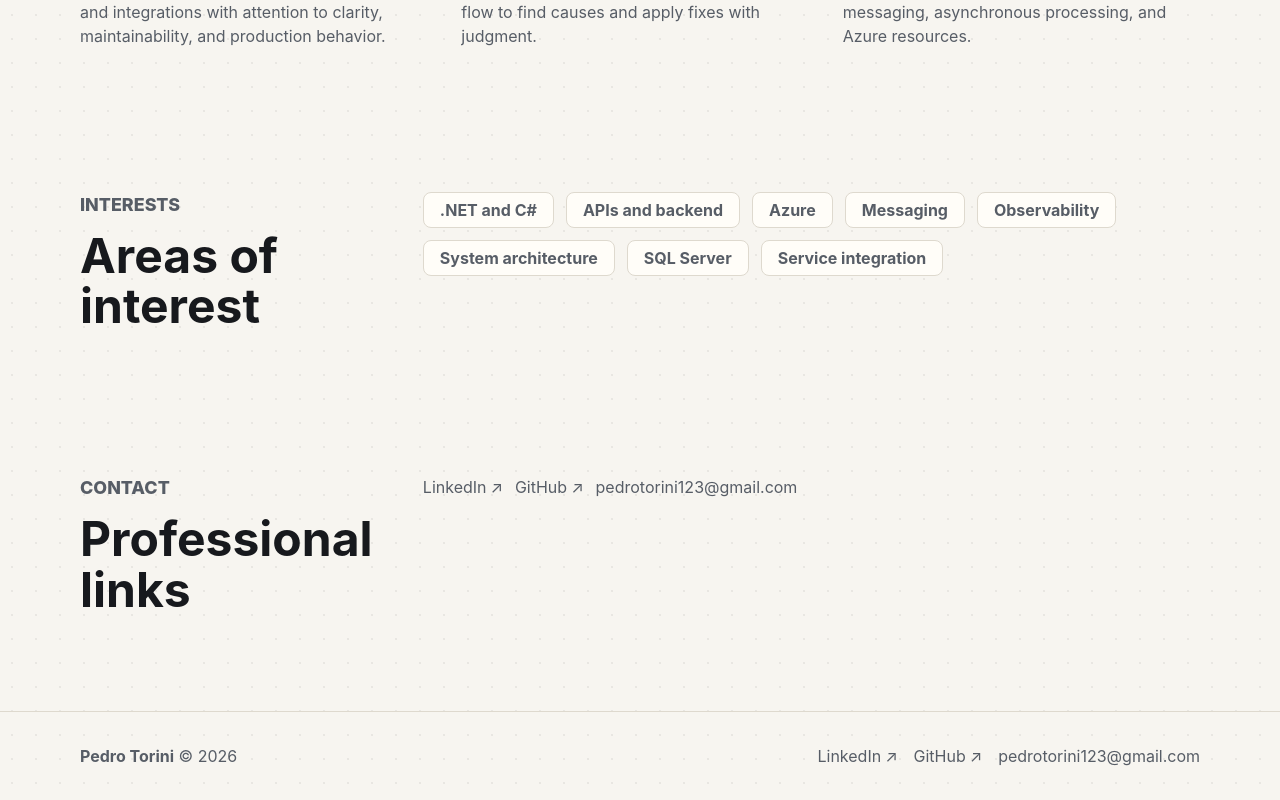
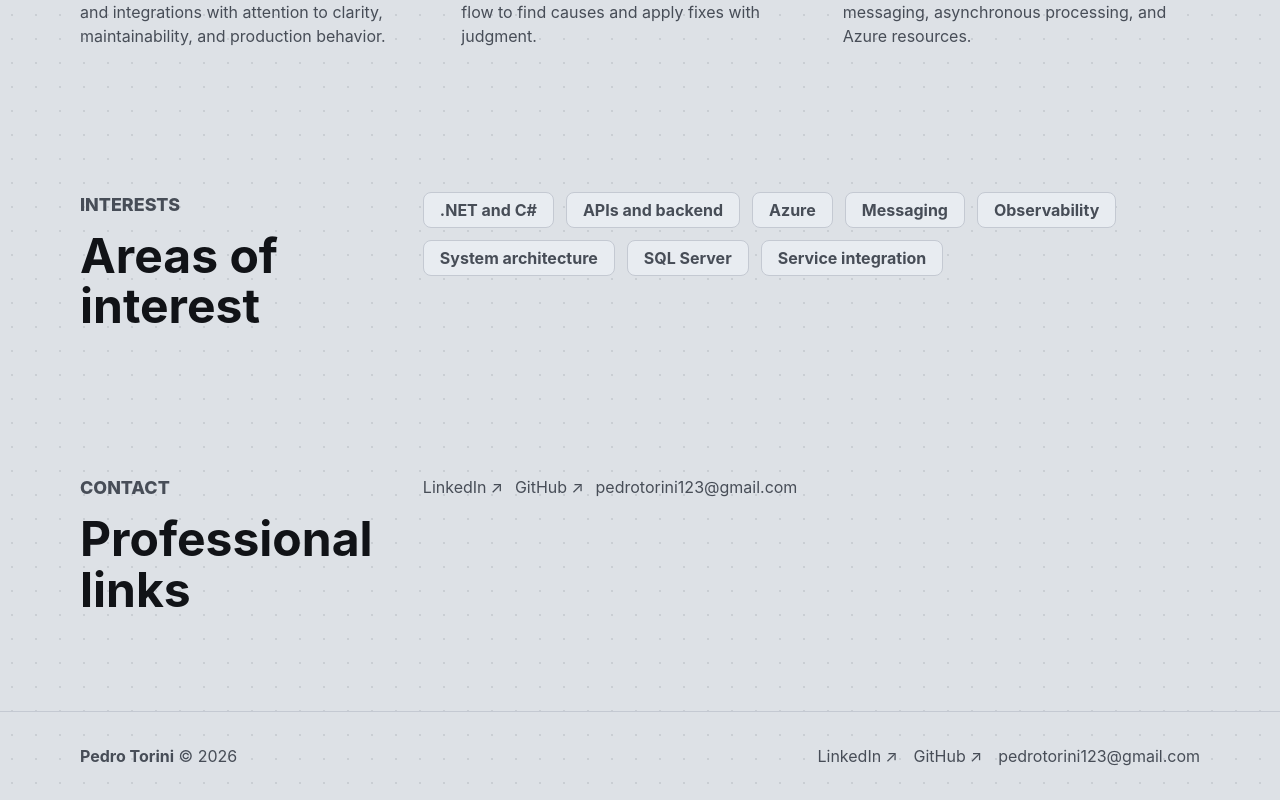
Before and after one commit to PTorini1/portfolio-phst, a React (Vite) app: page /about in a window 1280 px wide. Shown: the part 1005-1805 px from the top of the page. Built offline with nearby package versions, Linux system fonts and the light colour scheme.

Commit message:
feat: refine visual design, add Cosmos DB, update profile links and UI typography

```diff
--- a/src/styles/global.css
+++ b/src/styles/global.css
@@ -4,20 +4,20 @@
     Inter, ui-sans-serif, system-ui, -apple-system, BlinkMacSystemFont, "Segoe UI",
     sans-serif;
 
-  --color-bg: #f7f5f0;
-  --color-surface: #fffdf8;
-  --color-surface-strong: #eeebe2;
-  --color-text: #17191d;
-  --color-text-muted: #575d66;
-  --color-text-subtle: #737984;
-  --color-border: #ded9ce;
+  --color-bg: #dde1e6;
+  --color-surface: #e8ecf1;
+  --color-surface-strong: #d1d6de;
+  --color-text: #111317;
+  --color-text-muted: #474d57;
+  --color-text-subtle: #636a76;
+  --color-border: #c4c9d2;
   --color-accent: #0b6f6b;
   --color-accent-strong: #07514f;
-  --color-accent-soft: #dff0ed;
+  --color-accent-soft: #cdeae3;
   --color-focus: #2f7dd1;
-  --color-pattern-dots: rgba(23, 25, 29, 0.065);
-  --color-bg-glow: rgba(11, 111, 107, 0.065);
-  --color-badge-glow: rgba(11, 111, 107, 0.16);
+  --color-pattern-dots: rgba(15, 23, 42, 0.095);
+  --color-bg-glow: rgba(11, 111, 107, 0.08);
+  --color-badge-glow: rgba(11, 111, 107, 0.22);
 
   --space-1: 4px;
   --space-2: 8px;
@@ -444,6 +444,27 @@ p {
   align-items: center;
   gap: var(--space-1);
   color: var(--color-text-muted);
+  text-decoration: none;
+  transition: color 0.15s ease;
+}
+
+.link-list a:hover,
+.footer-links a:hover,
+.hero-links a:hover {
+  color: var(--color-accent);
+}
+
+.link-list a span,
+.footer-links a span,
+.hero-links a span {
+  display: inline-block;
+  transition: transform 0.15s ease;
+}
+
+.link-list a:hover span,
+.footer-links a:hover span,
+.hero-links a:hover span {
+  transform: translate(1px, -1px);
 }
 
 .site-footer {
```
